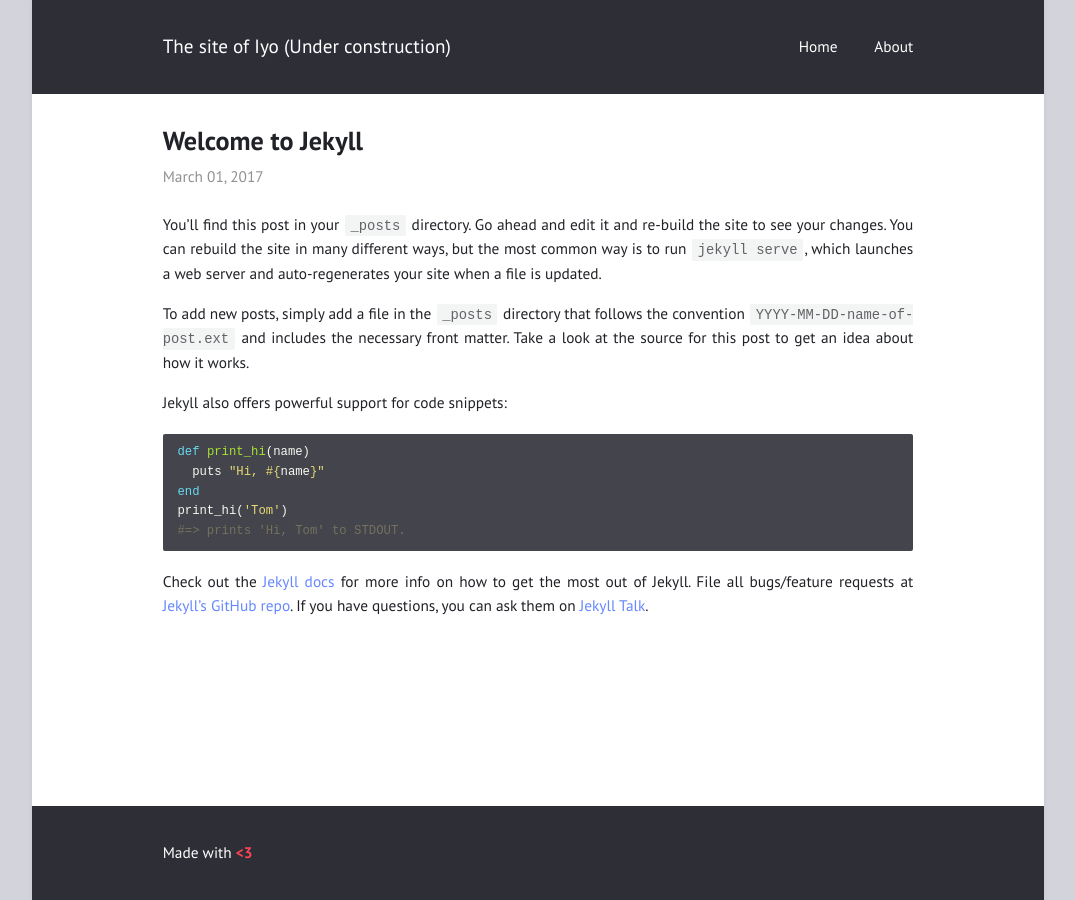
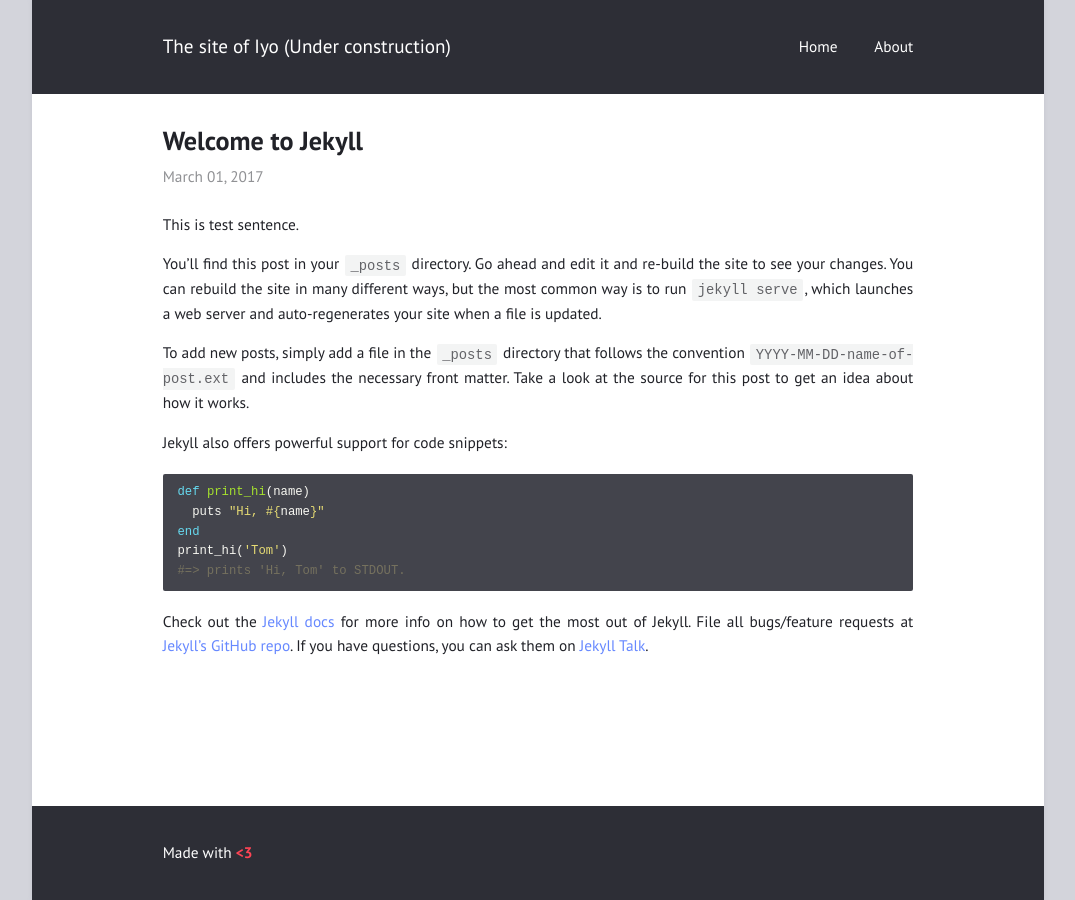
Before and after one commit to iyo1240/iyo1240.github.io, a Jekyll site: the page built from docs/_posts/2017-03-01-welcome-to-jekyll.md, in a window 1280 px wide. Shown: the whole page, without its empty margins (102-1177 px from the left). Built offline with Jekyll 4.4.1, drawn with Linux system fonts in a browser that asks for light colours.

Commit message:
Update 2017-03-01-welcome-to-jekyll.md

```diff
--- a/docs/_posts/2017-03-01-welcome-to-jekyll.md
+++ b/docs/_posts/2017-03-01-welcome-to-jekyll.md
@@ -2,6 +2,8 @@
 title: "Welcome to Jekyll"
 layout: post
 ---
+
+This is test sentence.
 
 You’ll find this post in your `_posts` directory. Go ahead and edit it and re-build the site to see your changes. You can rebuild the site in many different ways, but the most common way is to run `jekyll serve`, which launches a web server and auto-regenerates your site when a file is updated.
 
```
